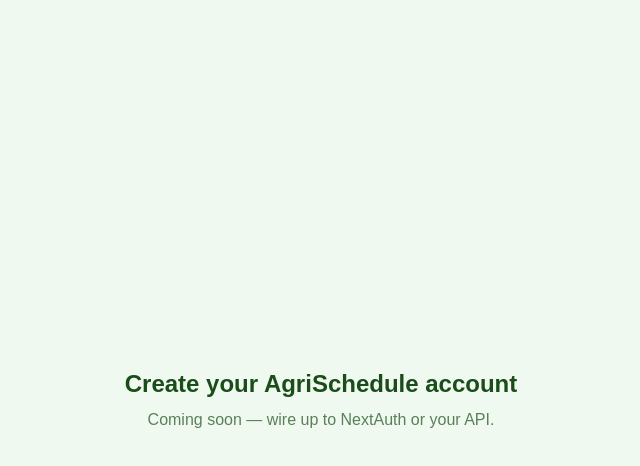
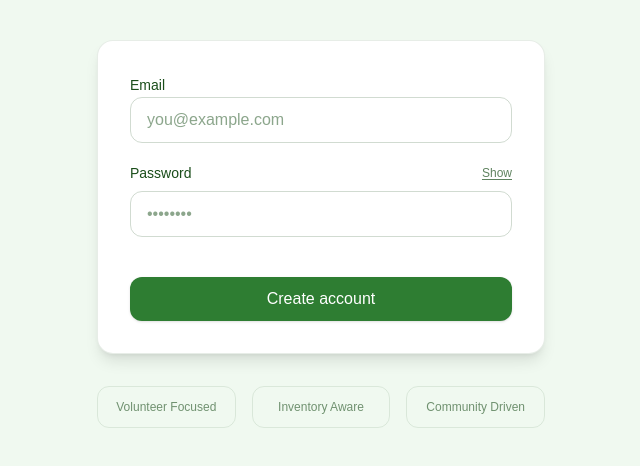
Before and after one commit to fernandezLeonardo/agri-schedule, a Next.js app in the folder agri-schedule/: page /auth/register in a window 1280 px wide. Shown: the top 466 px of the page, without its empty margins (319-959 px from the left). Built offline with nearby package versions, Linux system fonts and the light colour scheme.

Commit message:
Change author name Leo to Leonardo

```diff
--- /dev/null
+++ b/agri-schedule/app/api/register/route.ts
@@ -0,0 +1,8 @@
+import { NextRequest, NextResponse } from "next/server";
+
+export async function POST(req: NextRequest){
+    const body = await req.json();
+    //database or something
+    console.log(body.email, body.password);
+    return NextResponse.json({message: "Registration successful!"})
+}
--- a/agri-schedule/app/auth/register/page.tsx
+++ b/agri-schedule/app/auth/register/page.tsx
@@ -1,16 +1,94 @@
+"use client";
+
 import React from "react";
+import Link from "next/link";
+import { useState, type FormEvent } from "react";
+import { POST } from "@/app/api/shifts/route";
 
 export default function RegisterPage() {
+  const [showPassword, setShowPassword] = useState(false);
+  const [message, setMessage] = useState("Create account");
+
+    async function onSubmit(e: FormEvent<HTMLFormElement>) {
+      e.preventDefault();
+
+      const data = new FormData(e.currentTarget)
+      const email = data.get("email")
+      const password = data.get("password")
+
+      const res = await fetch("/api/register", {
+        method: "POST",
+        headers: {"Content-Type" : "application/json"},
+        body: JSON.stringify({email, password})
+      })
+
+      const msg = res.json()
+      setMessage(msg.message);
+    }
+
   return (
-    <div className="min-h-screen grid place-items-center p-6">
-      <div className="text-center space-y-2">
-        <h1 className="text-2xl font-semibold">
-          Create your AgriSchedule account
-        </h1>
-        <p className="text-foreground/70">
-          Coming soon — wire up to NextAuth or your API.
-        </p>
-      </div>
-    </div>
+    <main className="flex items-center justify-center p-6 sm:p-10 bg-background">
+        <div className="w-full max-w-md">
+
+          <div className="rounded-2xl border border-foreground/10 shadow-lg bg-white p-6 sm:p-8">
+            <form className="space-y-5" onSubmit={onSubmit}>
+              <div className="space-y-2">
+                <label htmlFor="email" className="text-sm font-medium">
+                  Email
+                </label>
+                <input
+                  id="email"
+                  name="email"
+                  type="email"
+                  required
+                  placeholder="you@example.com"
+                  className="w-full rounded-xl border border-foreground/20 bg-transparent px-4 py-2.5 outline-none ring-0 focus:border-[#2E7D32]"
+                />
+              </div>
+
+              <div className="space-y-2">
+                <div className="flex items-center justify-between">
+                  <label htmlFor="password" className="text-sm font-medium">
+                    Password
+                  </label>
+                  <button
+                    type="button"
+                    onClick={() => setShowPassword((s) => !s)}
+                    className="text-xs text-foreground/70 hover:text-foreground/90 underline underline-offset-2"
+                    aria-pressed={showPassword}
+                  >
+                    {showPassword ? "Hide" : "Show"}
+                  </button>
+                </div>
+                <input
+                  id="password"
+                  name="password"
+                  type={showPassword ? "text" : "password"}
+                  required
+                  placeholder="••••••••"
+                  className="w-full rounded-xl border border-foreground/20 bg-transparent px-4 py-2.5 outline-none ring-0 focus:border-[#2E7D32]"
+                />
+              </div>
+
+              <div className="flex items-center justify-between">
+              </div>
+
+              <button
+                type="submit"
+                className="w-full rounded-xl bg-[#2E7D32] text-white py-2.5 font-medium shadow-sm hover:brightness-110 active:scale-[0.99] transition"
+              >
+                <p>{message}</p>
+              </button>
+
+            </form>
+          </div>
+
+          <div className="mt-8 grid grid-cols-3 gap-4 text-center text-xs text-foreground/60">
+            <div className="rounded-xl border border-foreground/10 p-3">Volunteer Focused</div>
+            <div className="rounded-xl border border-foreground/10 p-3">Inventory Aware</div>
+            <div className="rounded-xl border border-foreground/10 p-3">Community Driven</div>
+          </div>
+        </div>
+      </main>
   );
 }
--- a/agri-schedule/app/page.tsx
+++ b/agri-schedule/app/page.tsx
@@ -100,7 +100,7 @@
             Development Team
           </div>
           <div className="flex flex-wrap justify-center gap-x-6 gap-y-2 text-sm">
-            <span className="text-[#2E7D32] font-medium">Leo Fernandez</span>
+            <span className="text-[#2E7D32] font-medium">Leonardo Fernandez</span>
             <span className="text-[#2E7D32] font-medium">Liliana Lusvardi</span>
             <span className="text-[#2E7D32] font-medium">Chris Oeltjen</span>
           </div>
```
